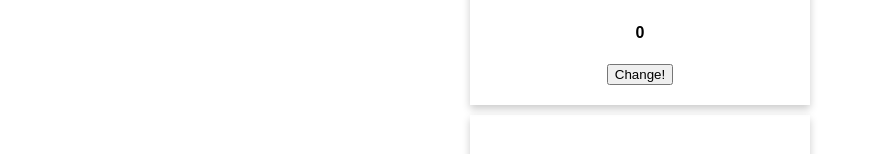
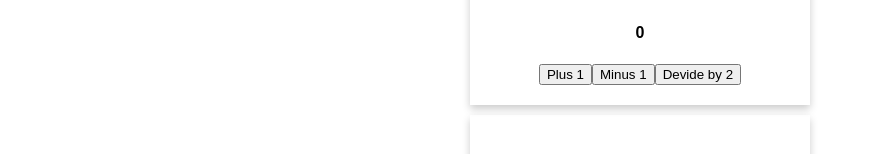
Before and after one commit to Va2/react-intro-course, a React (Create React App) app: page / in a window 1280 px wide. Shown: the part 4159-4313 px from the top of the page, without its empty margins (0-876 px from the left). Built offline with nearby package versions, Linux system fonts and the light colour scheme.

Commit message:
Changing State - v2

```diff
--- a/src/components/Counter.js
+++ b/src/components/Counter.js
@@ -6,17 +6,31 @@ class Counter extends React.Component {
         this.state = {
             count: 0
         }
-        this.handleClick = this.handleClick.bind(this)
+        this.plus1 = this.plus1.bind(this)
+        this.minus1 = this.minus1.bind(this)
+        this.devideBy2 = this.devideBy2.bind(this)
     }
 
-    handleClick() {
-        // Don't need to know previous state (OBJECT):
-        // this.setState({ count: 1 })
-
-        // Need to know previous state (pass Function):
+    plus1() {
         this.setState((prevState) => {
             return {
                 count: prevState.count + 1
+            }
+        })
+    }
+
+    minus1() {
+        this.setState((prevState) => {
+            return {
+                count: prevState.count - 1
+            }
+        })
+    }
+
+    devideBy2() {
+        this.setState((prevState) => {
+            return {
+                count: prevState.count / 2
             }
         })
     }
@@ -26,7 +40,9 @@ class Counter extends React.Component {
            <div className="card">
                 <h3>Counter</h3>
                 <h4>{this.state.count}</h4>
-                <button onClick={this.handleClick}>Change!</button>
+                <button onClick={this.plus1}>Plus 1</button>
+                <button onClick={this.minus1}>Minus 1</button>
+                <button onClick={this.devideBy2}>Devide by 2</button>
            </div>
         )
     }
```
